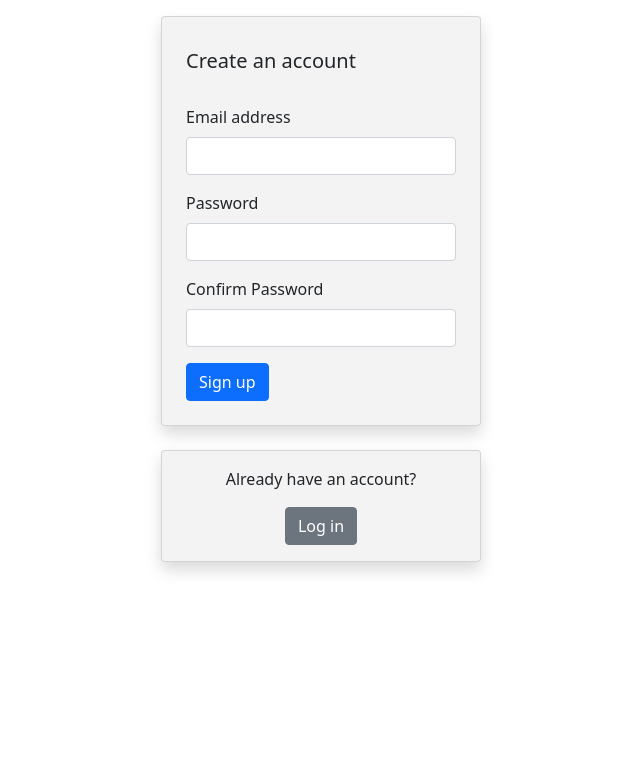
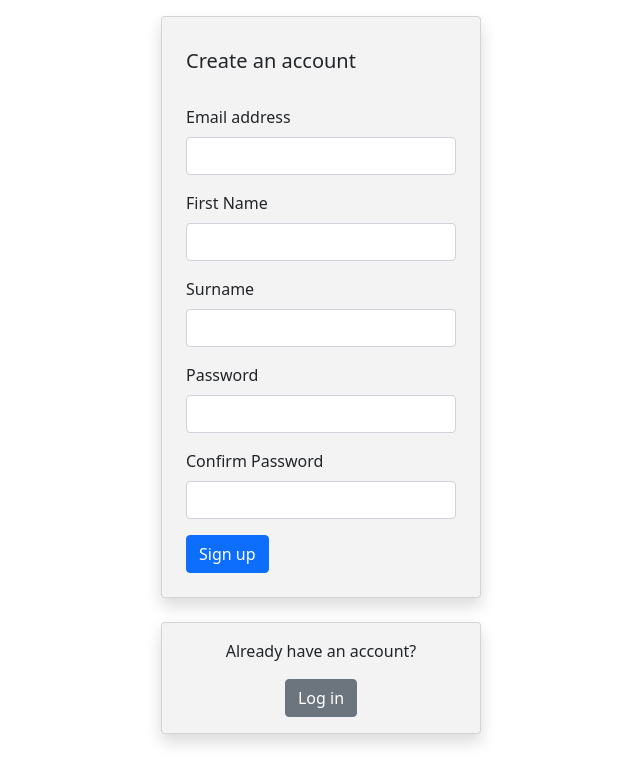
Before and after one commit to AzimIslam/HobbiesApp, a Django app: page /register/ in a window 1280 px wide. Shown: the top 759 px of the page, without its empty margins (319-959 px from the left). Run offline with Django 3.2, Linux system fonts and the light colour scheme.

Commit message:
Added first name and surname on registration page

```diff
--- a/mainapp/templates/mainapp/signup.html
+++ b/mainapp/templates/mainapp/signup.html
@@ -9,6 +9,14 @@
                 <div class="mb-3">
                     <label for="email" class="form-label">Email address</label>
                     <input type="email" class="form-control" id="email">
+                </div>
+                <div class="mb-3">
+                    <label for="fName" class="form-label">First Name</label>
+                    <input type="text" class="form-control" id="fName">
+                </div>
+                <div class="mb-3">
+                    <label for="sName" class="form-label">Surname</label>
+                    <input type="email" class="form-control" id="surname">
                 </div>
                 <div class="mb-3">
                     <label for="password" class="form-label">Password</label>
```
